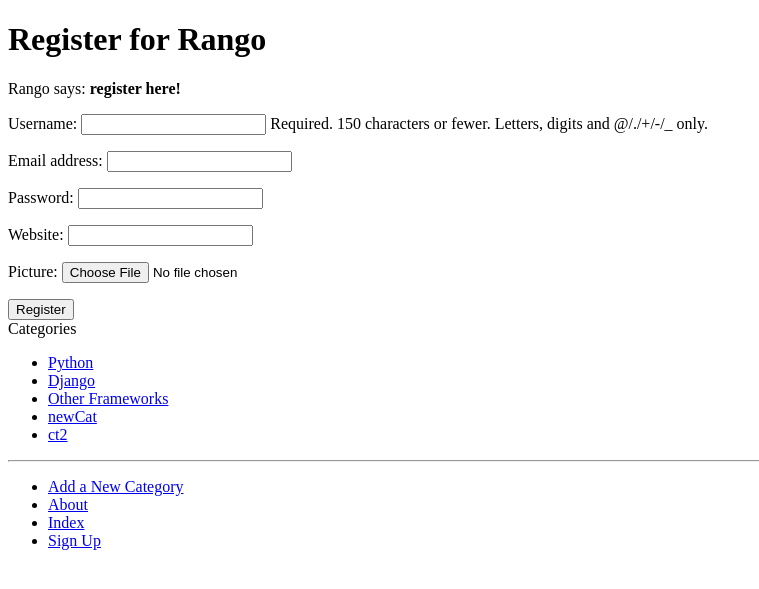
After one commit to osonvico23/tango_with_django_project1, a Django app: page /rango/register/ in a window 1280 px wide. The commit adds this page. Shown: the top 589 px of the page, without its empty margins (0-759 px from the left). Run offline with Django 3.2, Linux system fonts and the light colour scheme; data comes from the database, SQL or seed files in the repository; both versions use the stored data as it was after the commit.

Commit message:
chap 9 half way

```diff
--- a/rango/admin.py
+++ b/rango/admin.py
@@ -1,5 +1,6 @@
 from django.contrib import admin
 from rango.models import Category, Page
+from rango.models import UserProfile
 
 class PageAdmin(admin.ModelAdmin):
     list_display = ['title', 'category', 'url']
@@ -9,3 +10,4 @@
 
 admin.site.register(Category, CategoryAdmin)
 admin.site.register(Page, PageAdmin)
+admin.site.register(UserProfile)
--- a/rango/forms.py
+++ b/rango/forms.py
@@ -1,5 +1,7 @@
 from django import forms
 from rango.models import Page, Category
+from django.contrib.auth.models import User
+from rango.models import UserProfile
 
 class CategoryForm(forms.ModelForm):
     name = forms.CharField(max_length=128, help_text="Please enter the category name.")
@@ -29,3 +31,16 @@
             cleaned_data['url'] = url
 
         return cleaned_data
+
+class UserForm(forms.ModelForm):
+    password = forms.CharField(widget=forms.PasswordInput())
+
+    class Meta:
+        model = User
+        fields = ('username', 'email', 'password',)
+
+class UserProfileForm(forms.ModelForm):
+
+    class Meta:
+        model = UserProfile
+        fields = ('website', 'picture',)
--- a/rango/models.py
+++ b/rango/models.py
@@ -1,5 +1,6 @@
 from django.db import models
 from django.template.defaultfilters import slugify
+from django.contrib.auth.models import User
 
 # Create your models here.
 class Category(models.Model):
@@ -29,3 +30,12 @@
 
     def __str__(self):
         return self.title
+
+class UserProfile(models.Model):
+    user = models.OneToOneField(User, on_delete=models.CASCADE)
+
+    website = models.URLField(blank=True)
+    picture = models.ImageField(upload_to='profile_images', blank=True)
+
+    def __str__(self):
+        return self.user.username
--- a/rango/urls.py
+++ b/rango/urls.py
@@ -9,4 +9,5 @@
     path('category/<slug:category_name_slug>/', views.show_category, name='show_category'),
     path('add_category/', views.add_category, name='add_category'),
     path('category/<slug:category_name_slug>/add_page/', views.add_page, name='add_page'),
+    path('register/', views.register, name='register'),
 ]
--- a/rango/views.py
+++ b/rango/views.py
@@ -7,6 +7,7 @@
 from rango.forms import PageForm
 from django.shortcuts import redirect
 from django.urls import reverse
+from rango.forms import UserForm, UserProfileForm
 
 def index(request):
     category_list = Category.objects.order_by('-likes')[:5]
@@ -86,3 +87,36 @@
             print(form.errors)
     context_dict = {'form': form, 'category': category}
     return render(request, 'rango/add_page.html', context=context_dict)
+
+def register(request):
+    registered = False
+
+    if request.method == 'POST':
+        user_form = UserForm(request.POST)
+        profile_form = UserProfileForm(request.POST)
+
+        if user_form.is_valid() and profile_form.is_valid():
+            user = user_form.save()
+
+            user.set_password(user.password)
+            user.save()
+
+            profile = profile_form.save(commit=False)
+            profile.user = user
+
+            if 'picture' in request.FILES:
+                profile.picture = request.FILES['picture']
+
+            profile.save()
+
+            registered = True
+        else:
+            print(user_form.errors, profile_form.errors)
+    else:
+        user_form = UserForm()
+        profile_form = UserProfileForm()
+
+    return render(request, 'rango/register.html',
+                  context = {'user_form': user_form,
+                             'profile_form': profile_form,
+                             'registered':registered})
--- a/templates/rango/base.html
+++ b/templates/rango/base.html
@@ -29,6 +29,7 @@
 			<li><a href="{% url 'rango:add_category' %}">Add a New Category</a></l\i>
 			<li><a href="{% url 'rango:about' %}">About</a></li>
 			<li><a href="{% url 'rango:index' %}">Index</a></li>
+			<li><a href="{% url 'rango:register' %}">Sign Up</a></li>
 			</ul>
 		</div>
 	</body>
--- /dev/null
+++ b/templates/rango/register.html
@@ -0,0 +1,25 @@
+<!DOCTYPE html>
+{% extends 'rango/base.html' %}
+{% load staticfiles %}
+
+{% block title_block %}
+	Register
+{% endblock %}
+
+{% block body_block %}
+<h1>Register for Rango</h1>
+{% if registered %}
+Rango says: <strong>thank you for registering!</strong>
+<a href="{% url 'rango:index' %}">Return to the homepage.</a><br />
+{% else %}
+Rango says: <strong>register here!</strong><br />
+<form id="user_form" method="post" action="{% url 'rango:register' %}" enctype="multipart/form-data">
+	{% csrf_token %}
+
+	{{ user_form.as_p }}
+	{{ profile_form.as_p }}
+
+	<input type="submit" name="submit" value="Register" />
+</form>
+{% endif %}
+{% endblock %}
```
Also changed, not shown: db.sqlite3, media/profile_images/me2.jpg (added), rango/migrations/0005_userprofile.py (added).
